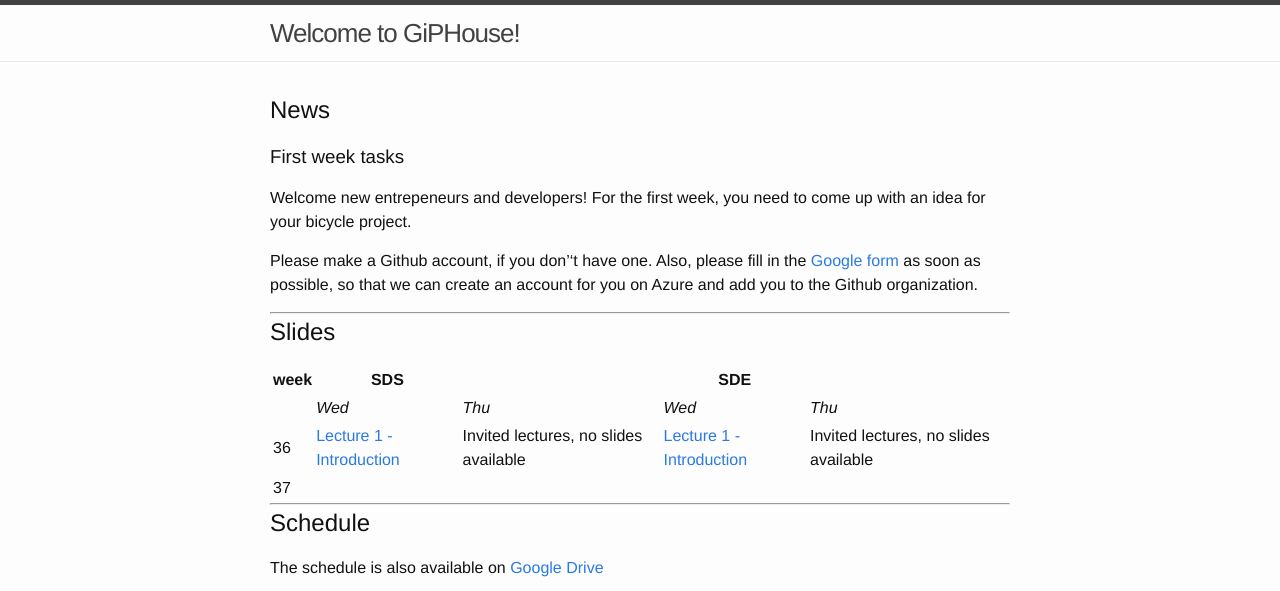
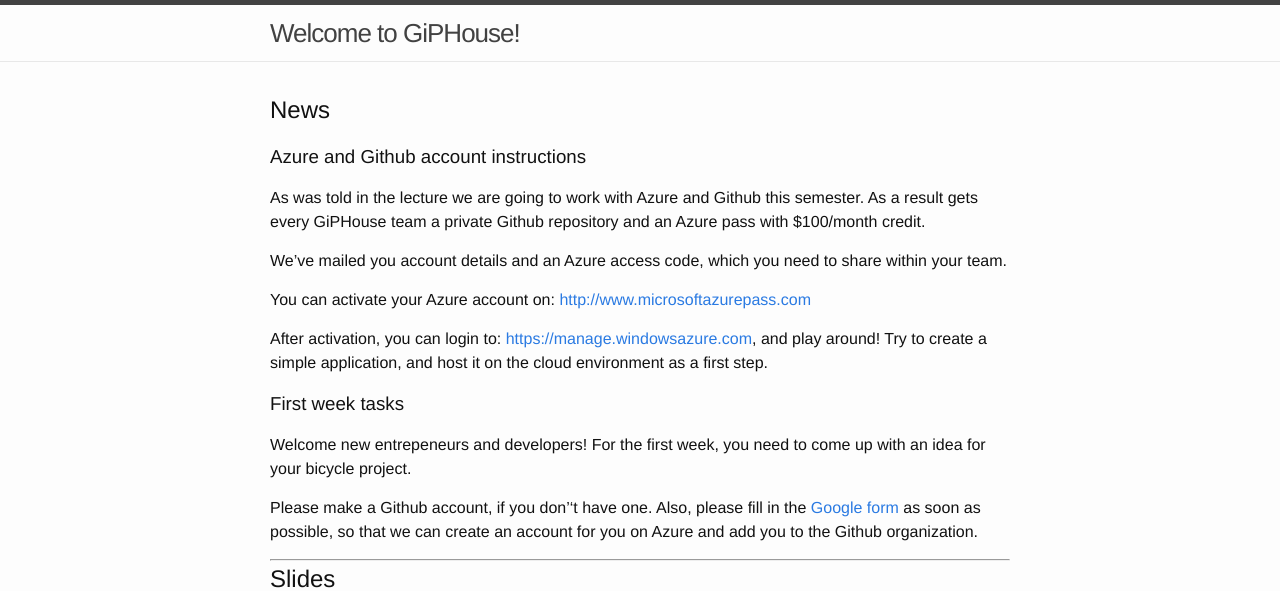
Before and after one commit to tschroter/giphouse.github.io, a Jekyll site: the page built from index.html, in a window 1280 px wide and 900 px high, cut to the strip 0-591 px from the top of the window. Built offline with Jekyll 4.4.1, drawn with Linux system fonts in a browser that asks for light colours.

Commit message:
Added Azure instructions

```diff
--- a/_includes/site.md
+++ b/_includes/site.md
@@ -1,5 +1,21 @@
 News
 ---------------------
+
+### Azure and Github account instructions ###
+As was told in the lecture we are going to work with Azure and Github this
+semester. As a result gets every GiPHouse team a private Github repository and
+an Azure pass with $100/month credit.
+
+We've mailed you account details and an Azure access code, which you need to share
+within your team.
+
+You can activate your Azure account on:
+[http://www.microsoftazurepass.com](http://www.microsoftazurepass.com)
+
+After activation, you can login to:
+[https://manage.windowsazure.com](https://manage.windowsazure.com), and play
+around! Try to create a simple application, and host it on the cloud environment
+as a first step.
 
 ### First week tasks ###
 Welcome new entrepeneurs and developers! For the first week, you need to come up
```
